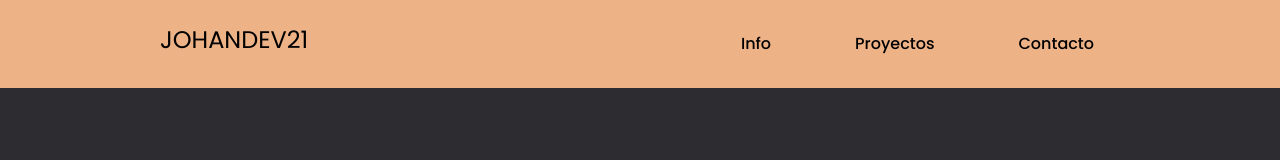
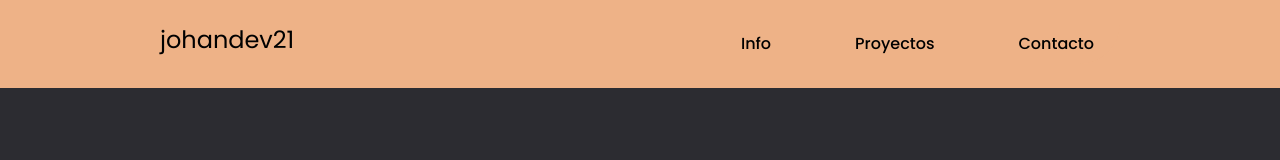
Before and after one commit to johan2160/Portfolio, a React (Vite) app: page / in a window 1280 px wide. Shown: the top 160 px of the page. Built offline with nearby package versions, Linux system fonts and the light colour scheme.

Commit message:
fix: change prop name text to lowercase

```diff
--- a/src/App.jsx
+++ b/src/App.jsx
@@ -10,12 +10,12 @@ const App = () => {
 
   return (
     <div className='font-poppins bg-background selection:bg-selectionbg selection:text-selectiontxt'>
-      <Navbar name="JOHANDEV21" link1="Info" link2="Proyectos" link3="Contacto"></Navbar>
+      <Navbar name="johandev21" link1="Info" link2="Proyectos" link3="Contacto"></Navbar>
       <Info name="Johan Carrasco" profession="Ingeniero en Informática" btnText="Descargar CV"></Info>
       <Skills/>
       <Portfolio></Portfolio>
       <Contactme></Contactme>
-      <Footer name="JOHANDEV21" link1="Info" link2="Proyectos" link3="Contacto"></Footer>
+      <Footer name="johandev21" link1="Info" link2="Proyectos" link3="Contacto"></Footer>
     </div>
   )
 }
```
